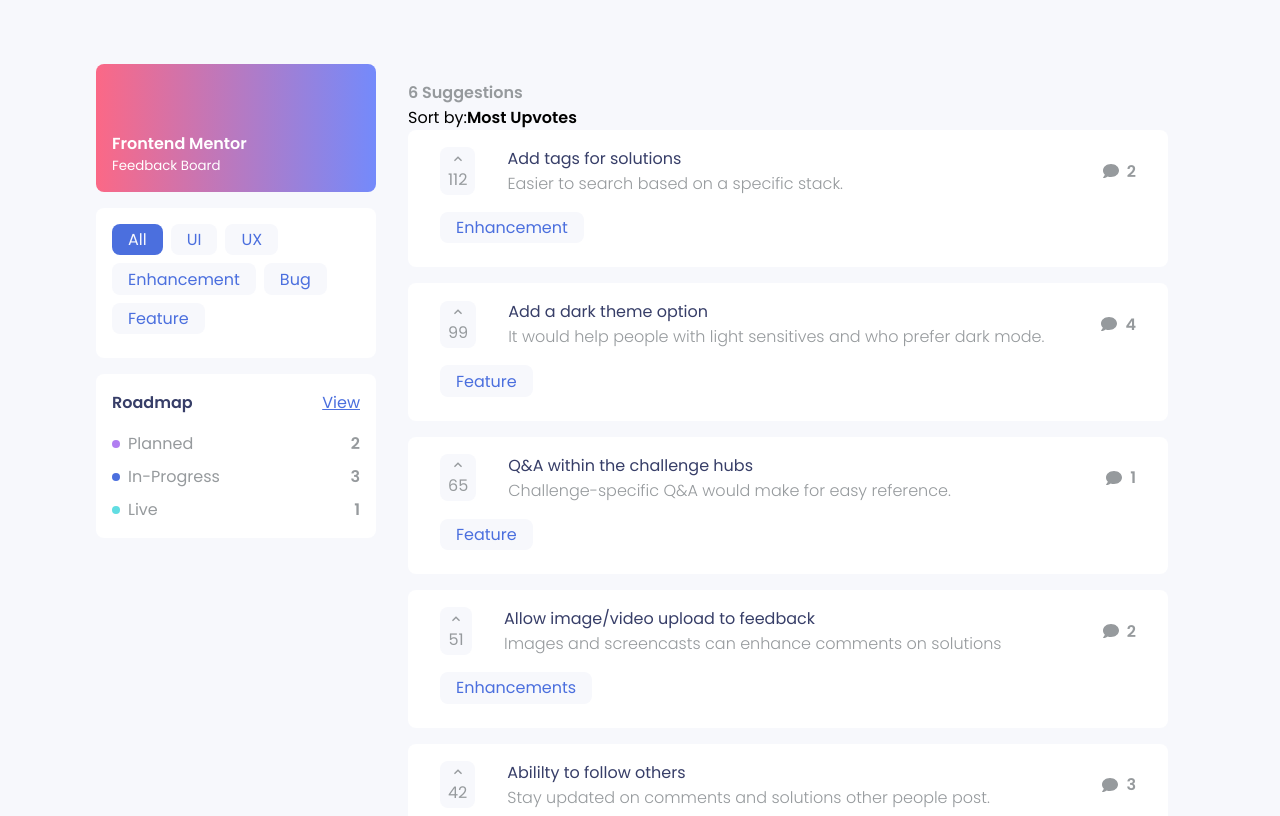
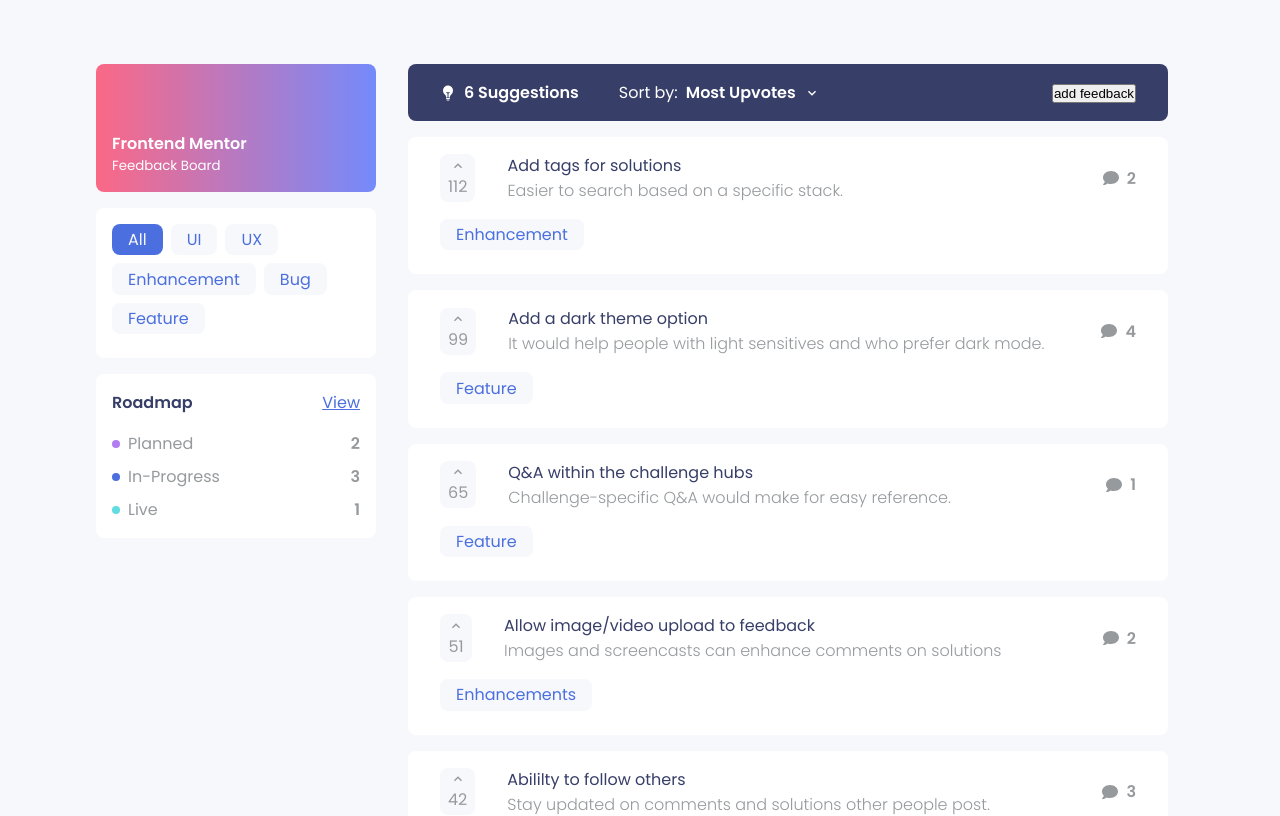
Before and after one commit to cziem/frontmentor-demo, a React (Create React App) app: page / in a window 1280 px wide. Shown: the top 816 px of the page. Built offline with nearby package versions, Linux system fonts and the light colour scheme.

Commit message:
style the header

```diff
--- a/src/components/Layout/layout.scss
+++ b/src/components/Layout/layout.scss
@@ -9,6 +9,6 @@
   margin: 0 auto;
 
   .content__main {
-    padding: $spacer-xs;
+    padding: 0 $spacer-xs $spacer-xs;
   }
 }
--- a/src/pages/frontMentor.jsx
+++ b/src/pages/frontMentor.jsx
@@ -1,4 +1,6 @@
 import React from "react";
+import { MdKeyboardArrowDown } from "react-icons/md";
+import { IoBulb } from "react-icons/io5";
 import Card from "../components/Card";
 import { suggestionsData } from "../data/suggestions.data";
 import "./frontMentor.scss";
@@ -7,7 +9,9 @@
   return (
     <div className="frontMentor__main">
       <header>
+        <div className="info__metrics">
           <div className="suggestion">
+            <IoBulb />
             <p>
               <b>6 Suggestions</b>
             </p>
@@ -15,7 +19,14 @@
 
           <div className="sortBy">
             <span>Sort by:</span>
-          <b>Most Upvotes</b>
+            <b>
+              Most Upvotes <MdKeyboardArrowDown />
+            </b>
+          </div>
+        </div>
+
+        <div className="cta">
+          <button>add feedback</button>
         </div>
       </header>
 
--- a/src/pages/frontMentor.scss
+++ b/src/pages/frontMentor.scss
@@ -1,5 +1,55 @@
 @import "../styles/variables";
 
 .frontMentor__main {
-  padding: $spacer-xs;
+  padding: 0 $spacer-xs $spacer-xs;
+
+  header {
+    background-color: var(--primary-dark);
+    border-radius: $radius;
+    padding: $spacer-s $spacer-m;
+    margin-bottom: $spacer-s;
+    display: flex;
+    align-items: center;
+    justify-content: space-between;
+    // color: var(--paper-color);
+
+    .info__metrics {
+      display: flex;
+    }
+
+    .suggestion,
+    .sortBy {
+      display: flex;
+      color: var(--paper-color);
+      align-items: center;
+      margin-right: $spacer-m;
+
+      :first-child {
+        margin-right: $spacer-xs;
+      }
+    }
+
+    .suggestion {
+      svg,
+      p {
+        color: var(--paper-color);
+      }
+    }
+
+    .sortBy {
+      b {
+        display: flex;
+        align-items: center;
+
+        svg {
+          margin-left: $spacer-xs;
+          color: var(--paper-color);
+        }
+      }
+    }
+
+    .cta {
+      // flex-grow: 1;
+    }
+  }
 }
```
Lines whose indentation alone changed are shown as unchanged.
